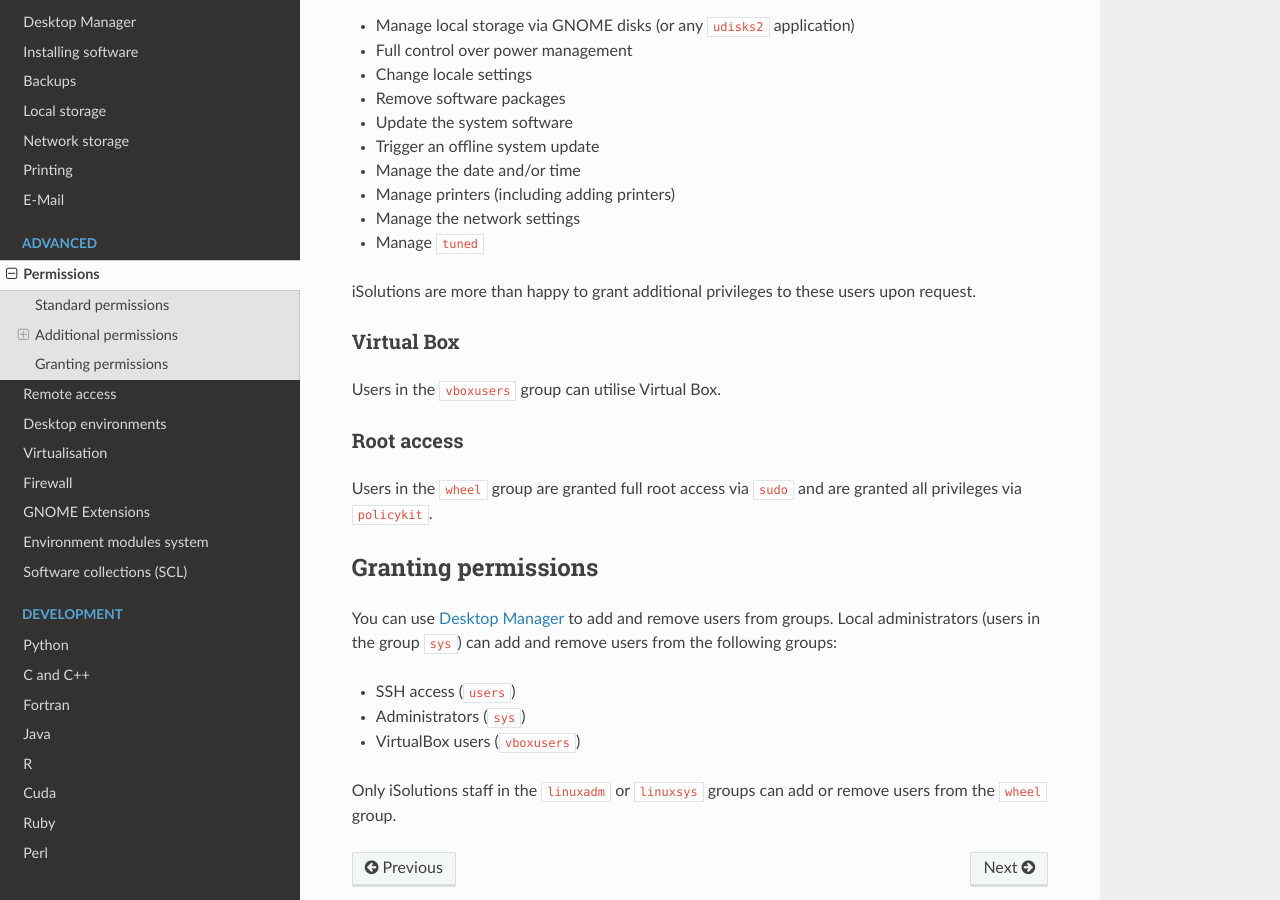
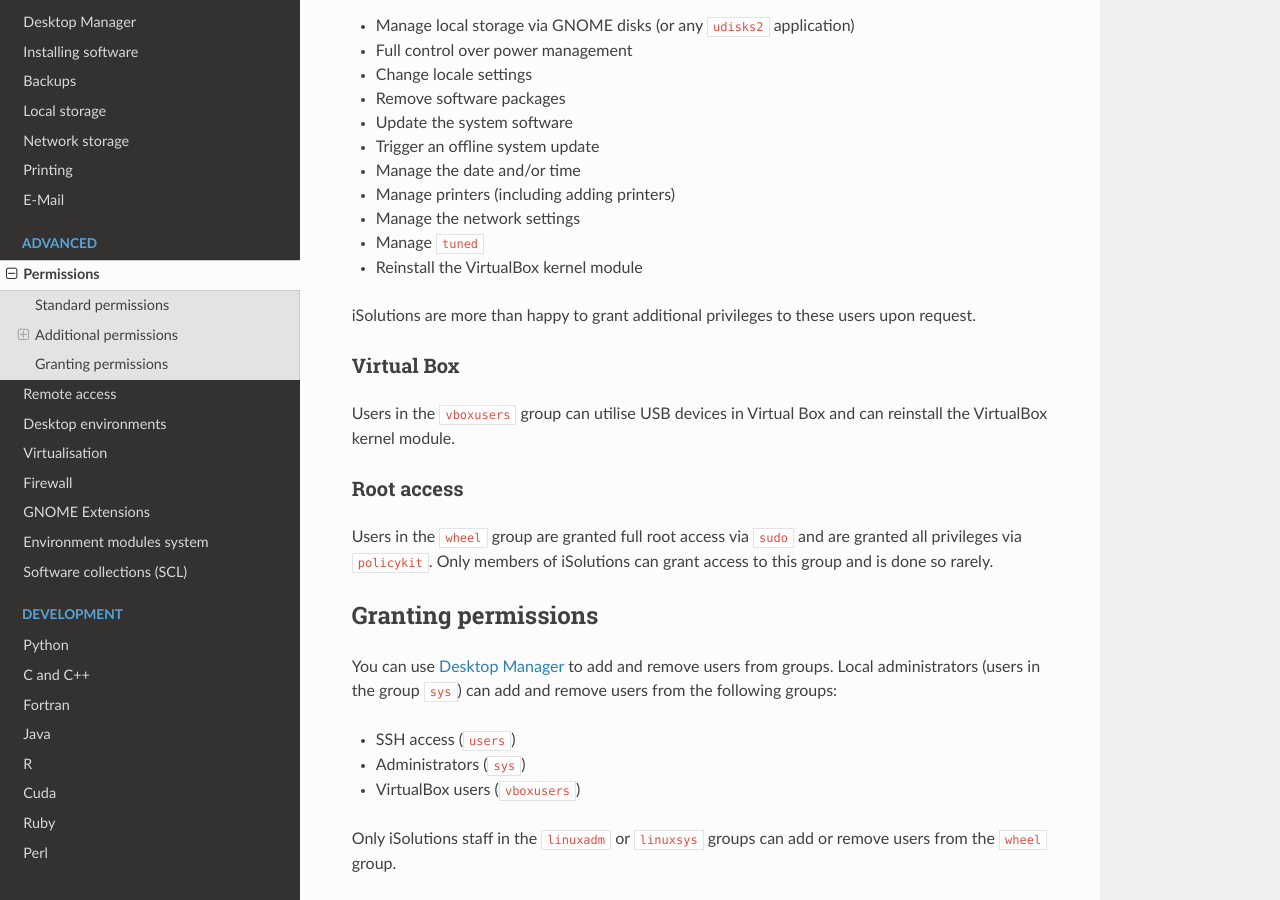
Before and after one commit to southampton/linuxdesktopdocs, a Sphinx documentation site: the page built from docs/permissions.rst, in a window 1280 px wide and 900 px high, scrolled down 1067 px. Built offline with Sphinx 7.4.7 and the Read the Docs theme 2.0.0, drawn with Linux system fonts in a browser that asks for light colours.

Commit message:
small corrections to perms

```diff
--- a/docs/permissions.rst
+++ b/docs/permissions.rst
@@ -54,6 +54,7 @@ They are also granted permissions via ``PolicyKit`` to do the following:
 - Manage printers (including adding printers)
 - Manage the network settings
 - Manage ``tuned``
+- Reinstall the VirtualBox kernel module
 
 iSolutions are more than happy to grant additional privileges to these users
 upon request.
@@ -61,13 +62,15 @@ upon request.
 Virtual Box
 ^^^^^^^^^^^
 
-Users in the ``vboxusers`` group can utilise Virtual Box.
+Users in the ``vboxusers`` group can utilise USB devices in Virtual Box and
+can reinstall the VirtualBox kernel module.
 
 Root access
 ^^^^^^^^^^^
 
 Users in the ``wheel`` group are granted full root access via ``sudo`` and
-are granted all privileges via ``policykit``.
+are granted all privileges via ``policykit``. Only members of iSolutions
+can grant access to this group and is done so rarely.
 
 Granting permissions
 --------------------
```
